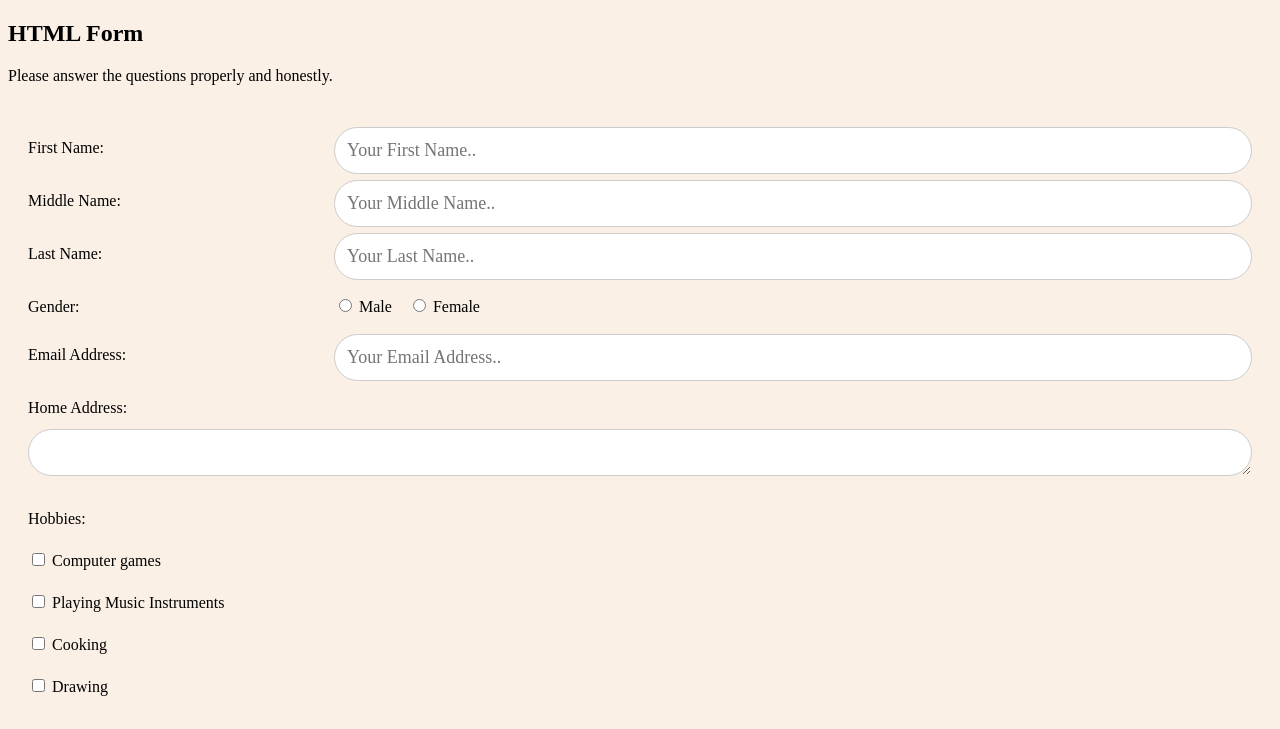
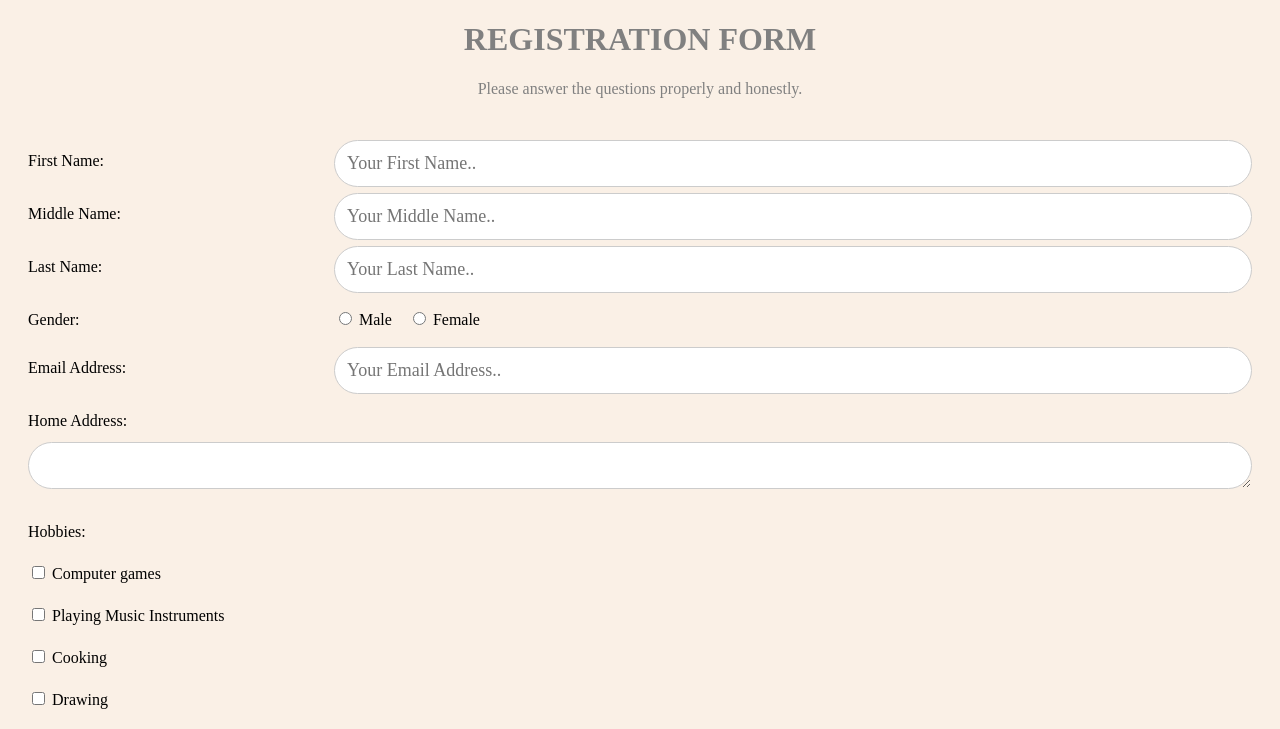
Before and after one commit to VinceRuiz/OHAYO, a plain HTML site: page REGISTRATION.html in a window 1280 px wide. Shown: the top 729 px of the page. Drawn offline with Linux system fonts and the light colour scheme.

Commit message:
Add files via upload

```diff
--- a/REGISTRATION.html
+++ b/REGISTRATION.html
@@ -2,6 +2,16 @@
 <html>
 <head>
 <style>
+  h1 {
+  color: gray;
+  text-align: center;
+  font-family: "Times New Roman", Times, serif;
+}
+  p {
+  color: gray;
+  text-align: center;
+  font-family: "Times New Roman", Times, serif;
+}
 * {
   box-sizing: border-box;
 }
@@ -87,7 +97,6 @@ input[type=submit]:hover {
   display: table;
   clear: both;
 }
-
 @media screen and (max-width: 600px) {
   .col-25, .col-75, input[type=submit] {
     width: 100%;
@@ -98,7 +107,7 @@ input[type=submit]:hover {
 </head>
 <body>
 
-<h2>HTML Form</h2>
+<h1>REGISTRATION FORM</h1>
 <p>Please answer the questions properly and honestly.</p>
 
 <div class="container">
```
